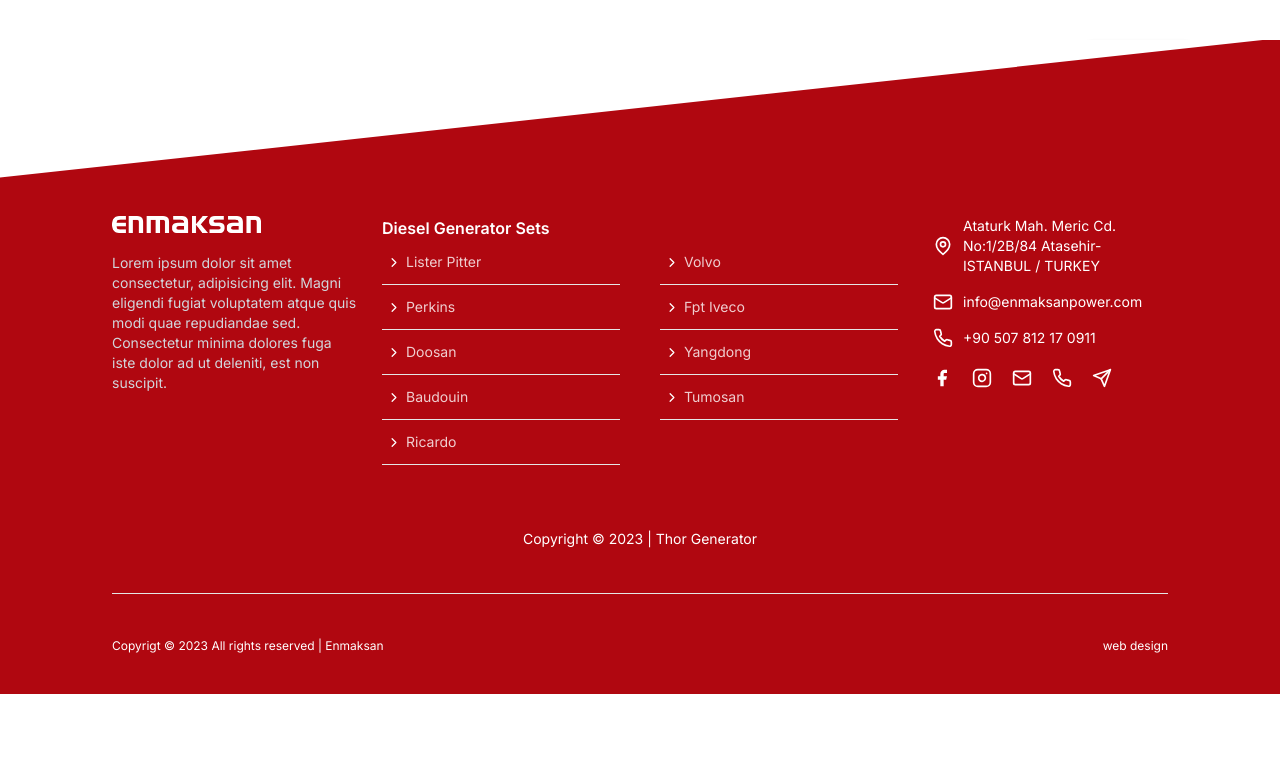
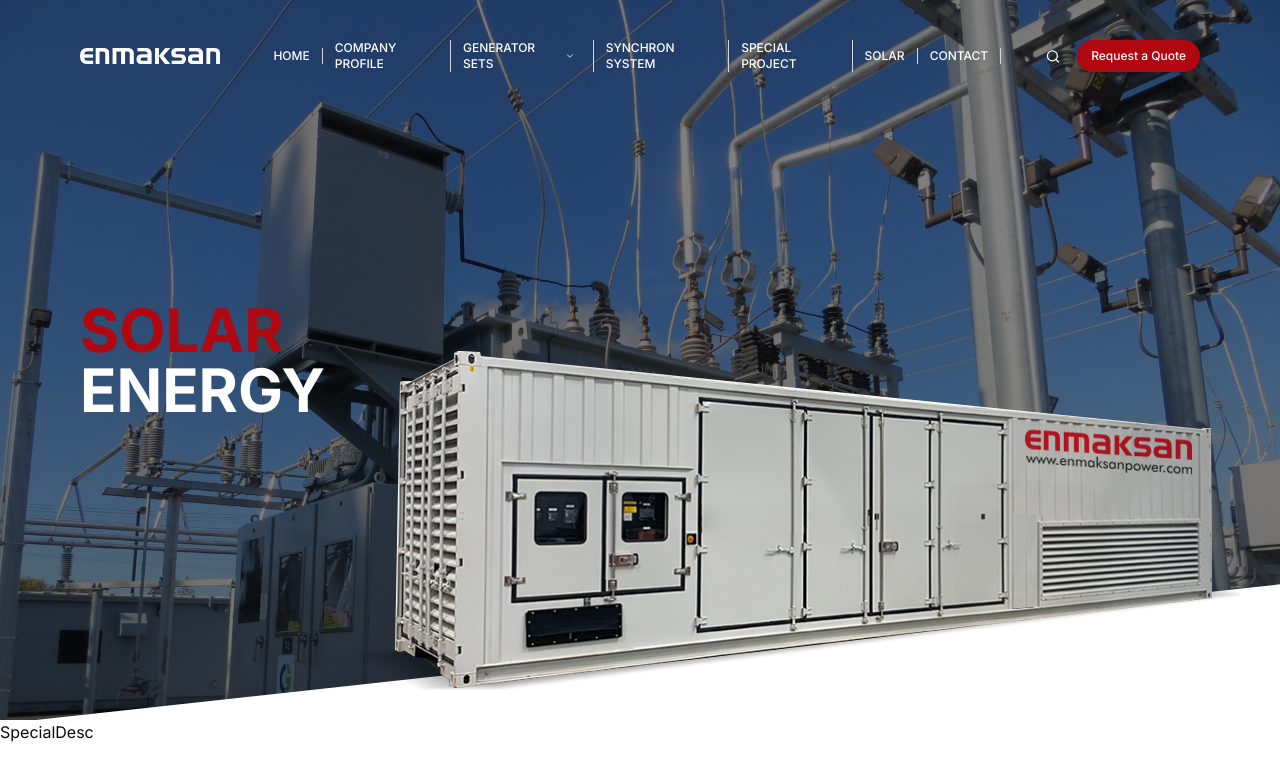
Before and after one commit to muztahiddurjoy/techsol, a Next.js app: page /special-project in a window 1280 px wide. Shown: the top 782 px of the page. Built offline with nearby package versions, Linux system fonts and the light colour scheme.

Commit message:
special header done

```diff
--- a/app/special-project/page.tsx
+++ b/app/special-project/page.tsx
@@ -1,11 +1,15 @@
 import Footer from '@/components/Footer/Footer'
 import Navbar from '@/components/Navbar/Navbar'
+import Header from '@/components/SpecialProject/Header/Header'
+import SpecialDesc from '@/components/SpecialProject/SpecialDesc/SpecialDesc'
 import React from 'react'
 
 const SpecialProject = () => {
   return (
     <>
     <Navbar/>
+    <Header/>
+    <SpecialDesc/>
     <Footer/>
     </>
   )
--- a/components/Navbar/Navbar.tsx
+++ b/components/Navbar/Navbar.tsx
@@ -27,7 +27,7 @@
 
   return (
     <>
-    <div className='absolute top-0 right-0 left-0 flex items-center px-20 py-10'>
+    <div className='absolute top-0 right-0 left-0 flex items-center px-20 py-10 z-40'>
         <Link href="/"><Image alt='Maskan' height={50} width={150} src="/white.png"/></Link>
         <ul className='md:flex items-center hidden text-xs uppercase font-medium text-white [&>*]:px-3 [&>*]:border-r [&>*]:border-gray-300 px-4 md:px-10'>
             <li>
--- /dev/null
+++ b/components/SpecialProject/Header/Header.tsx
@@ -0,0 +1,28 @@
+"use client"
+import Triangle from '@/components/Footer/Triangle'
+import Image from 'next/image'
+import React, { useEffect, useState } from 'react'
+
+const Header = () => {
+    const [scroll, setscroll] = useState(0)
+    useEffect(() => {
+    if(typeof window!=="undefined"){
+        window.addEventListener('scroll',()=>{
+            setscroll(window.scrollY)
+        })
+    }
+    }, [])
+  return (
+    <div className="h-[90vh] w-full relative bg-[url('/generator.jpg')] bg-cover" style={{backgroundPositionY:scroll*0.5}}>
+        <div className="bg-black/50 absolute top-0 left-0 right-0 bottom-0 flex items-center justify-center md:justify-start px-5 md:px-20">
+            <p className='text-white text-center md:text-left uppercase font-bold text-4xl lg:text-6xl'><span className='text-primary'>Solar</span> <br />Energy</p>
+        </div>
+        <div className="rotate-180 bottom-0 absolute left-0 right-0 -mb-0.5">
+            <Triangle/>
+        </div>
+        <Image src="/maksan.png" height={400} width={600} alt='' className='bottom-0 right-0 absolute w-full md:w-auto px-4 md:pr-10'/>
+    </div>
+  )
+}
+
+export default Header
--- /dev/null
+++ b/components/SpecialProject/SpecialDesc/SpecialDesc.tsx
@@ -0,0 +1,9 @@
+import React from 'react'
+
+const SpecialDesc = () => {
+  return (
+    <div>SpecialDesc</div>
+  )
+}
+
+export default SpecialDesc
```
Also changed, not shown: public/maksan.png (added).
